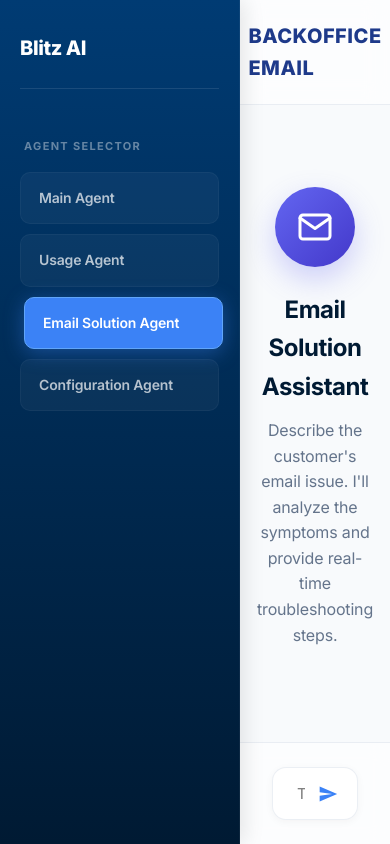
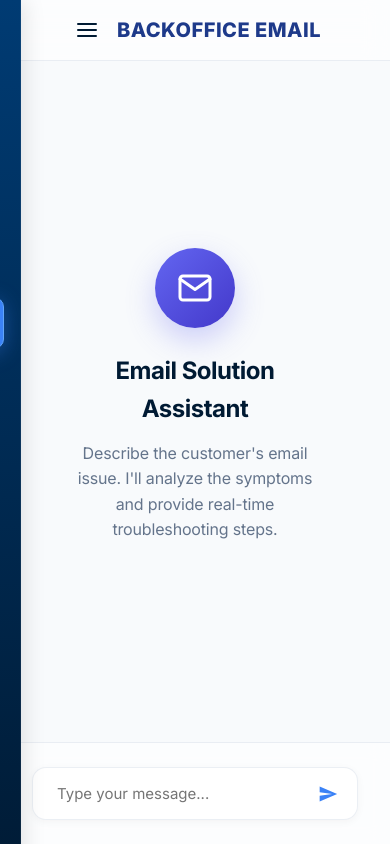
Before and after one commit to kaveeshaDivyanjalee/BackOffice-Support-System, a React (Create React App) app in the folder frontend/: page / in a window 390 px wide. Built offline with nearby package versions, Linux system fonts and the light colour scheme.

Commit message:
fix: update frontend validation, colons, spacing, and ID highlighting

```diff
--- a/frontend/public/index.html
+++ b/frontend/public/index.html
@@ -2,7 +2,7 @@
 <html lang="en">
   <head>
     <meta charset="utf-8" />
-    <link rel="icon" href="%PUBLIC_URL%/favicon.ico" />
+    <link rel="icon" href="%PUBLIC_URL%/sltmobitel-icon-transparent.png" />
     <meta name="viewport" content="width=device-width, initial-scale=1" />
     <meta name="theme-color" content="#000000" />
     <meta
@@ -24,7 +24,7 @@
       work correctly both with client-side routing and a non-root public URL.
       Learn how to configure a non-root public URL by running `npm run build`.
     -->
-    <title>Blitz AI</title>
+    <title>Blitz Ai</title>
   </head>
   <body>
     <noscript>You need to enable JavaScript to run this app.</noscript>
--- a/frontend/src/App.css
+++ b/frontend/src/App.css
@@ -264,6 +264,7 @@
 
 .message-line {
   line-height: 1.5;
+  text-align: justify;
 }
 
 .sub-id-highlight {
@@ -1314,3 +1315,156 @@
   line-height: 1.6;
   margin: 0;
 }
+
+.agent-empty-icon.coming-soon-icon {
+  background: linear-gradient(135deg, #475569, #1e293b);
+  box-shadow: 0 12px 30px rgba(71, 85, 105, 0.3);
+}
+
+.coming-soon-badge {
+  background-color: #f1f5f9;
+  color: #64748b;
+  font-size: 11px;
+  font-weight: 700;
+  padding: 6px 14px;
+  border-radius: 20px;
+  margin: 16px 0 24px;
+  letter-spacing: 1px;
+}
+
+.go-to-email-btn {
+  display: flex;
+  align-items: center;
+  justify-content: center;
+  gap: 10px;
+  background-color: var(--slt-dark);
+  color: white;
+  border: none;
+  padding: 12px 24px;
+  border-radius: 24px;
+  font-size: 14px;
+  font-weight: 600;
+  cursor: pointer;
+  transition: all 0.2s;
+  box-shadow: 0 4px 12px rgba(0, 26, 51, 0.2);
+}
+
+.go-to-email-btn:hover {
+  background-color: var(--slt-blue);
+  transform: translateY(-2px);
+  box-shadow: 0 6px 16px rgba(0, 26, 51, 0.3);
+}
+
+.go-to-email-btn svg {
+  width: 18px;
+  height: 18px;
+  stroke: white;
+}
+
+/* ─── Mobile Responsive Styles ─────────────────────────────────────────────── */
+
+/* Hide the hamburger button on desktop */
+.mobile-menu-btn {
+  display: none;
+  background: none;
+  border: none;
+  cursor: pointer;
+  padding: 6px;
+  color: var(--slt-dark);
+  border-radius: 8px;
+  transition: background 0.2s;
+  flex-shrink: 0;
+}
+
+.mobile-menu-btn:hover {
+  background: rgba(0, 59, 115, 0.08);
+}
+
+/* Mobile overlay (dark backdrop) */
+.mobile-overlay {
+  display: none;
+  position: fixed;
+  inset: 0;
+  background: rgba(0, 0, 0, 0.5);
+  z-index: 99;
+}
+
+@media (max-width: 768px) {
+
+  /* Show hamburger button on mobile */
+  .mobile-menu-btn {
+    display: flex;
+    align-items: center;
+    justify-content: center;
+  }
+
+  /* Show overlay on mobile */
+  .mobile-overlay {
+    display: block;
+  }
+
+  /* Container becomes single column */
+  .container {
+    grid-template-columns: 1fr !important;
+    position: relative;
+  }
+
+  /* Sidebar slides in from the left */
+  .sidebar {
+    position: fixed;
+    top: 0;
+    left: -260px;
+    height: 100%;
+    width: 240px;
+    z-index: 100;
+    transition: left 0.3s ease;
+    box-shadow: none;
+  }
+
+  /* Sidebar visible when mobile-open class is added */
+  .sidebar.mobile-open {
+    left: 0;
+    box-shadow: 4px 0 20px rgba(0, 0, 0, 0.3);
+  }
+
+  /* Chat section takes full width */
+  .chat-section {
+    width: 100%;
+  }
+
+  /* Chat header shows hamburger on left */
+  .chat-header {
+    display: flex;
+    align-items: center;
+    gap: 12px;
+    padding: 12px 16px;
+  }
+
+  /* Tech panel goes below chat on mobile */
+  .tech-panel {
+    width: 100% !important;
+    max-height: 50vh;
+    overflow-y: auto;
+    border-left: none;
+    border-top: 1px solid var(--border-subtle);
+  }
+
+  /* Resizer hidden on mobile */
+  .resizer {
+    display: none;
+  }
+
+  /* Input area full width on mobile */
+  .input-area {
+    padding: 10px 12px;
+  }
+
+  /* Tech dashboard stacks vertically on mobile */
+  .tech-dashboard {
+    flex-direction: column;
+  }
+
+  .tech-column {
+    width: 100%;
+  }
+}
--- a/frontend/src/App.js
+++ b/frontend/src/App.js
@@ -248,6 +248,7 @@
   };
 
   const [selectedAgent, setSelectedAgent] = useState(getInitialAgent);
+  const [isMobileMenuOpen, setIsMobileMenuOpen] = useState(false);
   const [subscriberId, setSubscriberId] = useState("");
   const [allAgentMessages, setAllAgentMessages] = useState({}); // per-agent chat history
   const [loading, setLoading] = useState(false);
@@ -306,6 +307,7 @@
   const handleSelectAgent = (agent) => {
     setSelectedAgent(agent);
     setSubscriberId("");
+    setIsMobileMenuOpen(false); // close mobile sidebar on agent select
 
     // Update URL path without reloading page
     const code = REVERSE_AGENT_PATH_MAP[agent];
@@ -367,6 +369,7 @@
     // Section 1 — API Data: fully flatten all nested objects into individual rows
     if (api && typeof api === "object") {
       for (const [k, v] of Object.entries(api)) {
+
         if (v === null || v === undefined) {
           rows.push({ key: k, value: "N/A" });
         } else if (typeof v === "object" && !Array.isArray(v)) {
@@ -549,10 +552,26 @@
 
           // If JSON parse failed or didn't populate it, use aggressive text cleanup
           if (!customerSummary) {
+            // Helper: convert SNAKE_CASE or snake_case to Title Case
+            const toTitleCase = (str) =>
+              str.toLowerCase().replace(/_/g, " ").replace(/\b\w/g, c => c.toUpperCase());
+
             customerSummary = rawSummary
+              // Replace literal \n (backslash-n) with a real newline BEFORE stripping backslashes
+              .replace(/\\n/g, "\n")
+              // Now strip remaining special chars
               .replace(/[{}"\\]/g, "")
+              // Remove leftover section keys
               .replace(/(?:^|\n)\s*(?:summary|next_steps|customer_output)\s*:/g, "")
-              .replace(/\n+/g, " ")
+              // Convert comma-separated metadata "key: ALL_CAPS_VALUE" into newline-separated
+              // beautiful readable lines e.g. "Status: Not Healthy\nDecision Code: Open Fault User"
+              .replace(/,?\s*(\w+):\s*([A-Z][A-Z_]+)(?=\s*,|\s*$)/g, (match, key, val) => {
+                return `\n${toTitleCase(key)}: ${toTitleCase(val)}`;
+              })
+              // Collapse leftover commas
+              .replace(/,\s*,/g, "")
+              .replace(/^\s*,|,\s*$/g, "")
+              .replace(/\n{3,}/g, "\n\n")
               .trim();
           }
         } else if (typeof rawSummary === "object") {
@@ -674,10 +693,23 @@
       // A valid response has rawApiData as a non-empty object with real data keys.
       // An invalid/not-found response is null, empty, or contains only error/status metadata.
       const ERROR_ONLY_KEYS = new Set(["error", "status", "message", "errorCode", "errorMessage"]);
+
+      // A valid response must contain at least one real identifier or data field (not just empty VAS placeholder structures)
+      const hasIdentifier = rawApiData && (
+        rawApiData.subscriberId ||
+        rawApiData.subscriber_id ||
+        rawApiData.customer_id ||
+        rawApiData.NMS_service_port_status ||
+        rawApiData.nms_service_port_status ||
+        rawApiData.email ||
+        rawApiData.phone
+      );
+
       const hasRealData = rawApiData &&
                           typeof rawApiData === "object" &&
                           Object.keys(rawApiData).length > 0 &&
-                          Object.keys(rawApiData).some(k => !ERROR_ONLY_KEYS.has(k));
+                          Object.keys(rawApiData).some(k => !ERROR_ONLY_KEYS.has(k)) &&
+                          !!hasIdentifier;
 
       // Also check if the API explicitly returned an error status
       const apiHasError = rawApiData &&
@@ -927,7 +959,33 @@
 
   const renderMessageContent = (msg) => {
     if (!msg || !msg.content) return null;
-    const content = msg.content;
+
+    // Fix literal \n escape sequences that backend sometimes sends as text
+    let content = msg.content.replace(/\\n/g, "\n");
+
+    // Clean up dangling ** markers (e.g. "** " at the end or "**customer_output**")
+    // First render actual bold markdown, then strip any leftover asterisks
+    const renderContent = (text) => {
+      // Replace literal \n with actual newline just in case
+      let html = text.replace(/\\n/g, "\n");
+
+      // Clean up spaces around colons (e.g. "Subscriber ID : 94113627500" -> "Subscriber ID: 94113627500")
+      html = html.replace(/\s+:\s+/g, ": ");
+
+      // Collapse multiple consecutive spaces (excluding newlines)
+      html = html.replace(/[ \t]+/g, " ");
+
+      // Highlight subscriber/customer IDs (e.g. ACC060859917, 94113627500)
+      html = html.replace(/\b(ACC\d+|\d{10,})\b/g, '<span class="sub-id-highlight">$1</span>');
+
+      // Render **bold** markdown
+      html = html.replace(/\*\*(.*?)\*\*/g, "<strong>$1</strong>");
+      // Remove any leftover dangling ** markers
+      html = html.replace(/\*\*/g, "");
+      // Render [text](url) links
+      html = html.replace(/\[([^\]]+)\]\(([^)]+)\)/g, '<a href="$2" target="_blank" rel="noopener noreferrer">$1</a>');
+      return html;
+    };
 
     if (msg.isEmailAgent) {
       return (
@@ -936,7 +994,7 @@
             <div
               key={i}
               className="message-line"
-              dangerouslySetInnerHTML={{ __html: formatMarkdownToHTML(line) }}
+              dangerouslySetInnerHTML={{ __html: renderContent(line) }}
             />
           ))}
         </div>
@@ -946,22 +1004,22 @@
     // Check if this is a final summary message
     const isSummary = content.includes("analysis complete") || content.includes("💡");
 
-    const sections = content.split(/\s*,\s*/).map(s => s.trim()).filter(Boolean);
+    // Split on newlines only — NOT commas, which breaks normal sentences
+    const lines = content.split("\n").map(s => s.trim()).filter(Boolean);
 
     return (
       <div className={isSummary ? "summary-container" : ""}>
-        {sections.map((section, idx) => {
-          const subIdRegex = /(ACC\d+)/g;
-          const parts = section.split(subIdRegex);
+        {lines.map((line, idx) => {
+          const subIdRegex = /(ACC\d+|\d{10,})/g;
+          const parts = line.split(subIdRegex);
           return (
-            <div key={idx} className="message-line">
-              {parts.map((part, i) => {
-                if (subIdRegex.test(part)) {
-                  return <strong key={i} className="sub-id-highlight">{part}</strong>;
-                }
-                return part;
-              })}
-            </div>
+            <div
+              key={idx}
+              className="message-line"
+              dangerouslySetInnerHTML={{
+                __html: renderContent(line)
+              }}
+            />
           );
         })}
       </div>
@@ -985,9 +1043,14 @@
       }}
     >
 
+      {/* ── Mobile Overlay ─────────────────────────────────────────── */}
+      {isMobileMenuOpen && (
+        <div className="mobile-overlay" onClick={() => setIsMobileMenuOpen(false)}></div>
+      )}
+
       {/* ── Sidebar ───────────────────────────────────────────────────── */}
-      <div className="sidebar">
-        <div className="logo">Blitz AI</div>
+      <div className={`sidebar ${isMobileMenuOpen ? 'mobile-open' : ''}`}>
+        <div className="logo">Blitz Ai</div>
 
         <h2>Agent Selector</h2>
 
@@ -1008,16 +1071,55 @@
           <>
             {/* Dynamic header */}
             <div className="chat-header centered-header">
+              <button className="mobile-menu-btn" onClick={() => setIsMobileMenuOpen(true)}>
+                <svg viewBox="0 0 24 24" width="24" height="24" stroke="currentColor" strokeWidth="2" fill="none" strokeLinecap="round" strokeLinejoin="round">
+                  <line x1="3" y1="6" x2="21" y2="6"></line>
+                  <line x1="3" y1="12" x2="21" y2="12"></line>
+                  <line x1="3" y1="18" x2="21" y2="18"></line>
+                </svg>
+              </button>
               {isEmailAgentSelected
                 ? "BACKOFFICE EMAIL"
                 : isNonImplemented
                   ? selectedAgent.toUpperCase()
-                  : "Technical Support Assistant"}
+                  : "TECHNICAL SUPPORT ASSISTANT"}
             </div>
 
             {/* Non-implemented agents: blank body, no chat UI */}
             {isNonImplemented ? (
-              <div className="chat-box blank-chat-box"></div>
+              <div className="agent-empty-state">
+                <div className="agent-empty-icon coming-soon-icon">
+                  {selectedAgent === "Usage Agent" ? (
+                    <svg viewBox="0 0 24 24" fill="none" strokeWidth="2" strokeLinecap="round" strokeLinejoin="round">
+                      <rect x="3" y="3" width="18" height="18" rx="2" ry="2"></rect>
+                      <line x1="3" y1="9" x2="21" y2="9"></line>
+                      <line x1="9" y1="21" x2="9" y2="9"></line>
+                    </svg>
+                  ) : (
+                    <svg viewBox="0 0 24 24" fill="none" strokeWidth="2" strokeLinecap="round" strokeLinejoin="round">
+                      <circle cx="12" cy="12" r="5"></circle>
+                      <line x1="12" y1="1" x2="12" y2="3"></line>
+                      <line x1="12" y1="21" x2="12" y2="23"></line>
+                      <line x1="4.22" y1="4.22" x2="5.64" y2="5.64"></line>
+                      <line x1="18.36" y1="18.36" x2="19.78" y2="19.78"></line>
+                      <line x1="1" y1="12" x2="3" y2="12"></line>
+                      <line x1="21" y1="12" x2="23" y2="12"></line>
+                      <line x1="4.22" y1="19.78" x2="5.64" y2="18.36"></line>
+                      <line x1="18.36" y1="5.64" x2="19.78" y2="4.22"></line>
+                    </svg>
+                  )}
+                </div>
+                <h2 className="agent-empty-title">{selectedAgent}</h2>
+                <p className="agent-empty-subtitle">This agent is currently under development and will be available soon.</p>
+                <div className="coming-soon-badge">COMING SOON</div>
+                <button className="go-to-email-btn" onClick={() => handleSelectAgent("Email Solution Agent")}>
+                  <svg viewBox="0 0 24 24" fill="none" strokeWidth="2" strokeLinecap="round" strokeLinejoin="round">
+                    <path d="M4 4h16c1.1 0 2 .9 2 2v12c0 1.1-.9 2-2 2H4c-1.1 0-2-.9-2-2V6c0-1.1.9-2 2-2z"></path>
+                    <polyline points="22,6 12,13 2,6"></polyline>
+                  </svg>
+                  Go to Email Agent
+                </button>
+              </div>
             ) : (
               <>
                 {/* Chat messages area */}
```
Also changed, not shown: frontend/public/sltmobitel-icon-transparent.png (added), 1 other file (tests, documents, lock files or other folders).
